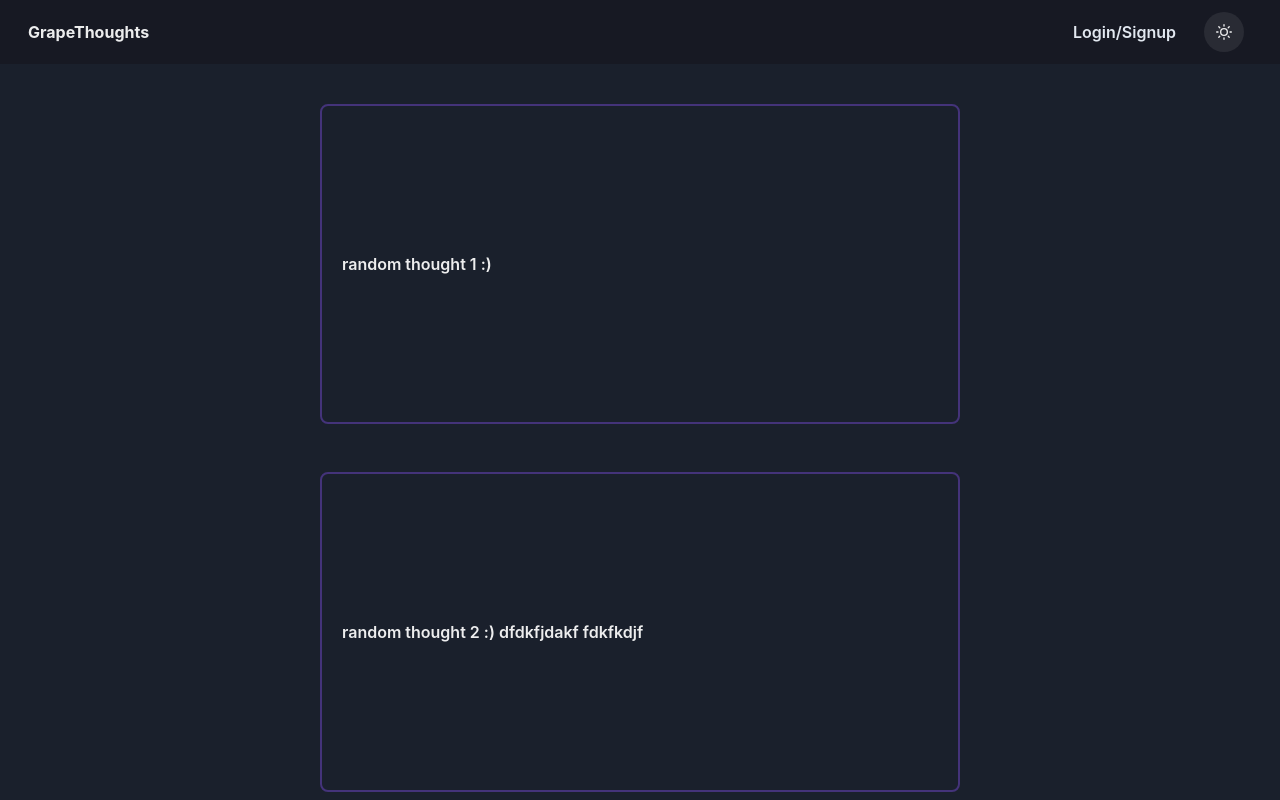
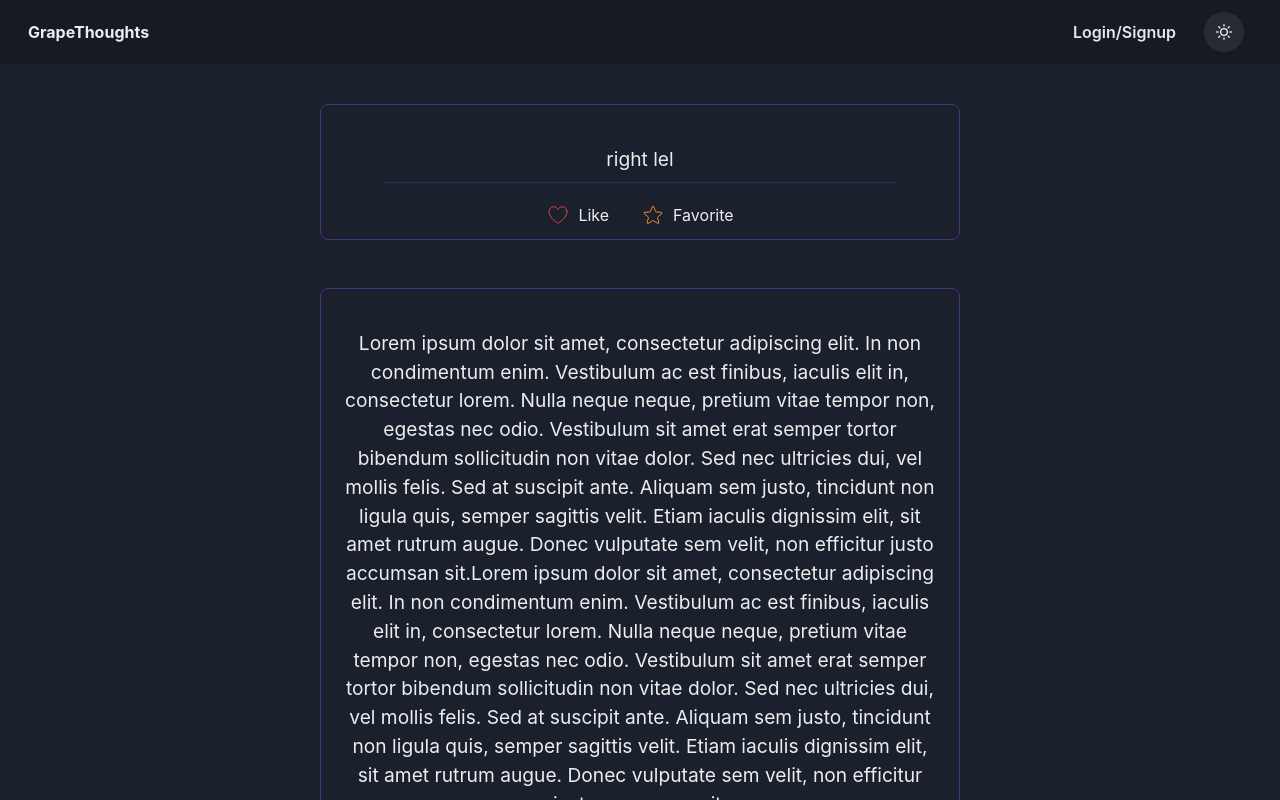
Before and after one commit to grapeJUICE1/Grape-Thoughts, a Next.js app: page /thoughts in a window 1280 px wide. Shown: the top 800 px of the page. Built offline with nearby package versions, Linux system fonts and the light colour scheme.

Commit message:
improve all thougths page

```diff
--- /dev/null
+++ b/icons/Heart.tsx
@@ -0,0 +1,21 @@
+import { Icon, IconProps } from '@chakra-ui/react'
+import React from 'react'
+
+function Heart(props: IconProps) {
+  return (
+    <Icon
+      {...props}
+      xmlns='http://www.w3.org/2000/svg'
+      viewBox='0 0 24 24'
+      strokeWidth={1}
+      className='w-6 h-6'
+    >
+      <path
+        strokeLinecap='round'
+        strokeLinejoin='round'
+        d='M21 8.25c0-2.485-2.099-4.5-4.688-4.5-1.935 0-3.597 1.126-4.312 2.733-.715-1.607-2.377-2.733-4.313-2.733C5.1 3.75 3 5.765 3 8.25c0 7.22 9 12 9 12s9-4.78 9-12z'
+      />
+    </Icon>
+  )
+}
+export default Heart
--- /dev/null
+++ b/icons/Star.tsx
@@ -0,0 +1,21 @@
+import { Icon, IconProps } from '@chakra-ui/react'
+
+function Star(props: IconProps) {
+  return (
+    <Icon
+      {...props}
+      xmlns='http://www.w3.org/2000/svg'
+      fill='none'
+      viewBox='0 0 24 24'
+      strokeWidth={1}
+      className='w-6 h-6'
+    >
+      <path
+        strokeLinecap='round'
+        strokeLinejoin='round'
+        d='M11.48 3.499a.562.562 0 011.04 0l2.125 5.111a.563.563 0 00.475.345l5.518.442c.499.04.701.663.321.988l-4.204 3.602a.563.563 0 00-.182.557l1.285 5.385a.562.562 0 01-.84.61l-4.725-2.885a.563.563 0 00-.586 0L6.982 20.54a.562.562 0 01-.84-.61l1.285-5.386a.562.562 0 00-.182-.557l-4.204-3.602a.563.563 0 01.321-.988l5.518-.442a.563.563 0 00.475-.345L11.48 3.5z'
+      />
+    </Icon>
+  )
+}
+export default Star
--- a/pages/thoughts/index.tsx
+++ b/pages/thoughts/index.tsx
@@ -1,14 +1,16 @@
-import { Box, Text, VStack } from '@chakra-ui/react'
+import { Box, Divider, HStack, Text, VStack } from '@chakra-ui/react'
 import React from 'react'
+import Heart from '../../icons/Heart'
+import Star from '../../icons/Star'
 
 const data = [
   {
     id: 1,
-    body: 'random thought 1 :)',
+    body: 'right lel',
   },
   {
     id: 2,
-    body: 'random thought 2 :) dfdkfjdakf fdkfkdjf',
+    body: 'Lorem ipsum dolor sit amet, consectetur adipiscing elit. In non condimentum enim. Vestibulum ac est finibus, iaculis elit in, consectetur lorem. Nulla neque neque, pretium vitae tempor non, egestas nec odio. Vestibulum sit amet erat semper tortor bibendum sollicitudin non vitae dolor. Sed nec ultricies dui, vel mollis felis. Sed at suscipit ante. Aliquam sem justo, tincidunt non ligula quis, semper sagittis velit. Etiam iaculis dignissim elit, sit amet rutrum augue. Donec vulputate sem velit, non efficitur justo accumsan sit.Lorem ipsum dolor sit amet, consectetur adipiscing elit. In non condimentum enim. Vestibulum ac est finibus, iaculis elit in, consectetur lorem. Nulla neque neque, pretium vitae tempor non, egestas nec odio. Vestibulum sit amet erat semper tortor bibendum sollicitudin non vitae dolor. Sed nec ultricies dui, vel mollis felis. Sed at suscipit ante. Aliquam sem justo, tincidunt non ligula quis, semper sagittis velit. Etiam iaculis dignissim elit, sit amet rutrum augue. Donec vulputate sem velit, non efficitur justo accumsan sit.',
   },
   {
     id: 3,
@@ -25,22 +27,49 @@ function thoughts() {
       {data.map((thought) => (
         <Box
           display='flex'
-          borderWidth='2px'
+          borderWidth='1.5px'
           borderRadius='lg'
           borderColor='purple.800'
           w='100%'
           maxW={{ base: '90vw', sm: '80vw', lg: '60vw', xl: '50vw' }}
-          h='100vh'
-          maxH={{ base: '80vh', sm: '70vh', lg: '50vh', xl: '40vh' }}
-          py={10}
+          h='auto'
+          pt={10}
           px={5}
           mb='10 !important'
           key={thought.id}
           alignItems='center'
+          _hover={{ bg: 'gray.700' }}
+          _focus={{ boxShadow: 'outline' }}
         >
-          <Text fontWeight='semibold' wordBreak='break-word' textAlign='center'>
-            {thought.body}
-          </Text>
+          <VStack mx='auto'>
+            <Text
+              mx='auto'
+              fontSize='1.2rem'
+              wordBreak='break-word'
+              textAlign='center'
+            >
+              {thought.body}
+            </Text>
+            <Divider width='40vw' borderColor='purple.800' />
+            <HStack pb='3' pt='3'>
+              <Heart
+                _hover={{ fill: 'red.500' }}
+                height='1.5rem'
+                width='1.5rem'
+                fill='none'
+                stroke='red.500'
+              />
+              <p style={{ paddingRight: '1.5rem' }}>Like</p>
+              <Star
+                _hover={{ fill: 'orange.400' }}
+                height='1.5rem'
+                width='1.5rem'
+                fill='none'
+                stroke='orange.400'
+              />
+              <p>Favorite</p>
+            </HStack>
+          </VStack>
         </Box>
       ))}
     </VStack>
--- a/styles/globals.css
+++ b/styles/globals.css
@@ -16,9 +16,3 @@ body {
     font-size: 10px;
   }
 }
-
-@media only screen and (max-width: 270px) {
-  html {
-    font-size: 8px;
-  }
-}
```
